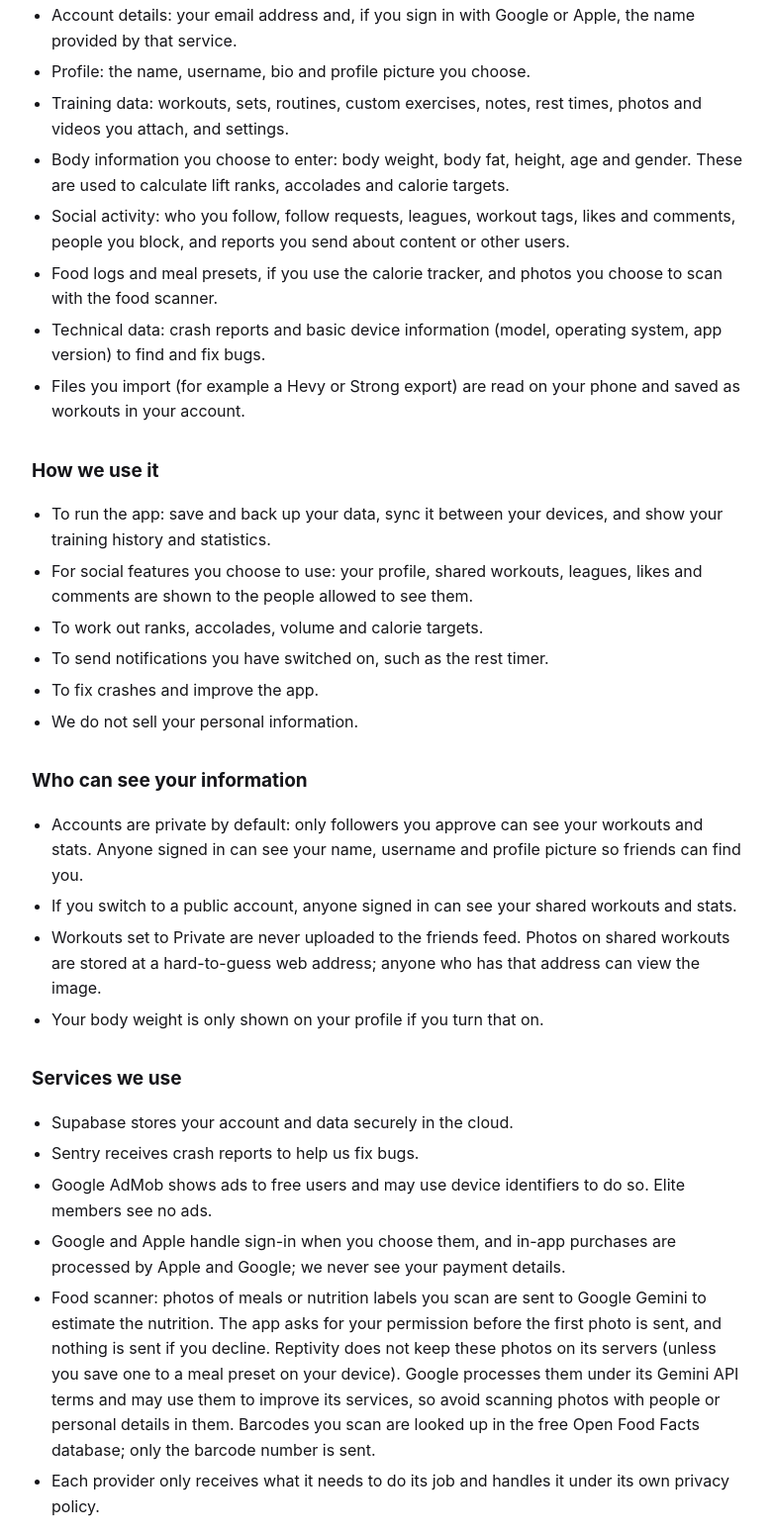
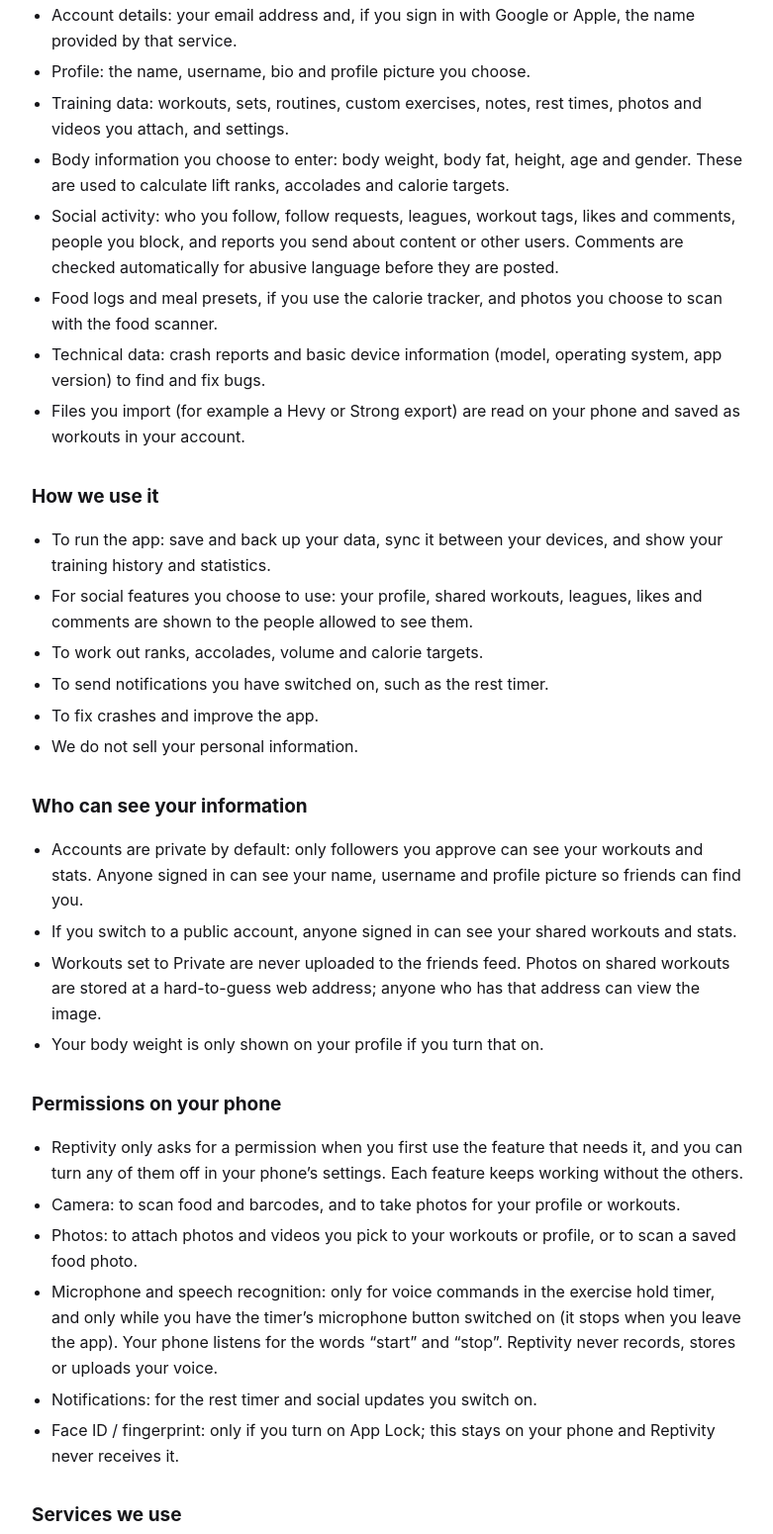
Before and after one commit to sebdemasi/reptivity, a plain HTML site: page privacy/index.html in a window 1280 px wide. Shown: the part 408-1958 px from the top of the page at 99% size, without its empty margins (248-1029 px from the left). Drawn offline with Linux system fonts and the light colour scheme.

Commit message:
Privacy policy: microphone, speech recognition, phone permissions and comment filter

```diff
--- a/privacy/index.html
+++ b/privacy/index.html
@@ -11,13 +11,15 @@ h1{font-size:30px;line-height:1.2;margin:0 0 4px}h2{font-size:19px;margin:32px 0
 <h2>Who we are</h2>
 <p>Reptivity is a workout tracking app. This policy explains what information Reptivity collects, why, who it is shared with, and the choices you have. By using Reptivity you agree to this policy.</p>
 <h2>What we collect</h2>
-<ul><li>Account details: your email address and, if you sign in with Google or Apple, the name provided by that service.</li><li>Profile: the name, username, bio and profile picture you choose.</li><li>Training data: workouts, sets, routines, custom exercises, notes, rest times, photos and videos you attach, and settings.</li><li>Body information you choose to enter: body weight, body fat, height, age and gender. These are used to calculate lift ranks, accolades and calorie targets.</li><li>Social activity: who you follow, follow requests, leagues, workout tags, likes and comments, people you block, and reports you send about content or other users.</li><li>Food logs and meal presets, if you use the calorie tracker, and photos you choose to scan with the food scanner.</li><li>Technical data: crash reports and basic device information (model, operating system, app version) to find and fix bugs.</li><li>Files you import (for example a Hevy or Strong export) are read on your phone and saved as workouts in your account.</li></ul>
+<ul><li>Account details: your email address and, if you sign in with Google or Apple, the name provided by that service.</li><li>Profile: the name, username, bio and profile picture you choose.</li><li>Training data: workouts, sets, routines, custom exercises, notes, rest times, photos and videos you attach, and settings.</li><li>Body information you choose to enter: body weight, body fat, height, age and gender. These are used to calculate lift ranks, accolades and calorie targets.</li><li>Social activity: who you follow, follow requests, leagues, workout tags, likes and comments, people you block, and reports you send about content or other users. Comments are checked automatically for abusive language before they are posted.</li><li>Food logs and meal presets, if you use the calorie tracker, and photos you choose to scan with the food scanner.</li><li>Technical data: crash reports and basic device information (model, operating system, app version) to find and fix bugs.</li><li>Files you import (for example a Hevy or Strong export) are read on your phone and saved as workouts in your account.</li></ul>
 <h2>How we use it</h2>
 <ul><li>To run the app: save and back up your data, sync it between your devices, and show your training history and statistics.</li><li>For social features you choose to use: your profile, shared workouts, leagues, likes and comments are shown to the people allowed to see them.</li><li>To work out ranks, accolades, volume and calorie targets.</li><li>To send notifications you have switched on, such as the rest timer.</li><li>To fix crashes and improve the app.</li><li>We do not sell your personal information.</li></ul>
 <h2>Who can see your information</h2>
 <ul><li>Accounts are private by default: only followers you approve can see your workouts and stats. Anyone signed in can see your name, username and profile picture so friends can find you.</li><li>If you switch to a public account, anyone signed in can see your shared workouts and stats.</li><li>Workouts set to Private are never uploaded to the friends feed. Photos on shared workouts are stored at a hard-to-guess web address; anyone who has that address can view the image.</li><li>Your body weight is only shown on your profile if you turn that on.</li></ul>
+<h2>Permissions on your phone</h2>
+<ul><li>Reptivity only asks for a permission when you first use the feature that needs it, and you can turn any of them off in your phone’s settings. Each feature keeps working without the others.</li><li>Camera: to scan food and barcodes, and to take photos for your profile or workouts.</li><li>Photos: to attach photos and videos you pick to your workouts or profile, or to scan a saved food photo.</li><li>Microphone and speech recognition: only for voice commands in the exercise hold timer, and only while you have the timer’s microphone button switched on (it stops when you leave the app). Your phone listens for the words “start” and “stop”. Reptivity never records, stores or uploads your voice.</li><li>Notifications: for the rest timer and social updates you switch on.</li><li>Face ID / fingerprint: only if you turn on App Lock; this stays on your phone and Reptivity never receives it.</li></ul>
 <h2>Services we use</h2>
-<ul><li>Supabase stores your account and data securely in the cloud.</li><li>Sentry receives crash reports to help us fix bugs.</li><li>Google AdMob shows ads to free users and may use device identifiers to do so. Elite members see no ads.</li><li>Google and Apple handle sign-in when you choose them, and in-app purchases are processed by Apple and Google; we never see your payment details.</li><li>Food scanner: photos of meals or nutrition labels you scan are sent to Google Gemini to estimate the nutrition. The app asks for your permission before the first photo is sent, and nothing is sent if you decline. Reptivity does not keep these photos on its servers (unless you save one to a meal preset on your device). Google processes them under its Gemini API terms and may use them to improve its services, so avoid scanning photos with people or personal details in them. Barcodes you scan are looked up in the free Open Food Facts database; only the barcode number is sent.</li><li>Each provider only receives what it needs to do its job and handles it under its own privacy policy.</li></ul>
+<ul><li>Supabase stores your account and data securely in the cloud.</li><li>Sentry receives crash reports to help us fix bugs.</li><li>Google AdMob shows ads to free users and may use device identifiers to do so. Elite members see no ads.</li><li>Google and Apple handle sign-in when you choose them, and in-app purchases are processed by Apple and Google; we never see your payment details.</li><li>Food scanner: photos of meals or nutrition labels you scan are sent to Google Gemini to estimate the nutrition. The app asks for your permission before the first photo is sent, and nothing is sent if you decline. Reptivity does not keep these photos on its servers (unless you save one to a meal preset on your device). Google processes them under its Gemini API terms and may use them to improve its services, so avoid scanning photos with people or personal details in them. Barcodes you scan are looked up in the free Open Food Facts database; only the barcode number is sent.</li><li>Voice commands: what you say while the timer’s microphone is on is turned into text by your phone’s own speech recognition (Apple on iPhone, Google on Android), which may process the audio on their servers under their privacy policies. Reptivity only looks at that text for “start” and “stop”. The spoken countdown is generated on your phone.</li><li>Each provider only receives what it needs to do its job and handles it under its own privacy policy.</li></ul>
 <h2>Keeping and deleting your data</h2>
 <ul><li>We keep your data while your account exists so your history is there when you come back.</li><li>You can delete your account at any time in Settings → Account Details → Delete account. This permanently removes your account, workouts, profile, photos, social activity and other data from our servers.</li><li>You can export your workouts at any time in Settings → Import &amp; export.</li></ul>
 <h2>Your rights</h2>
```
